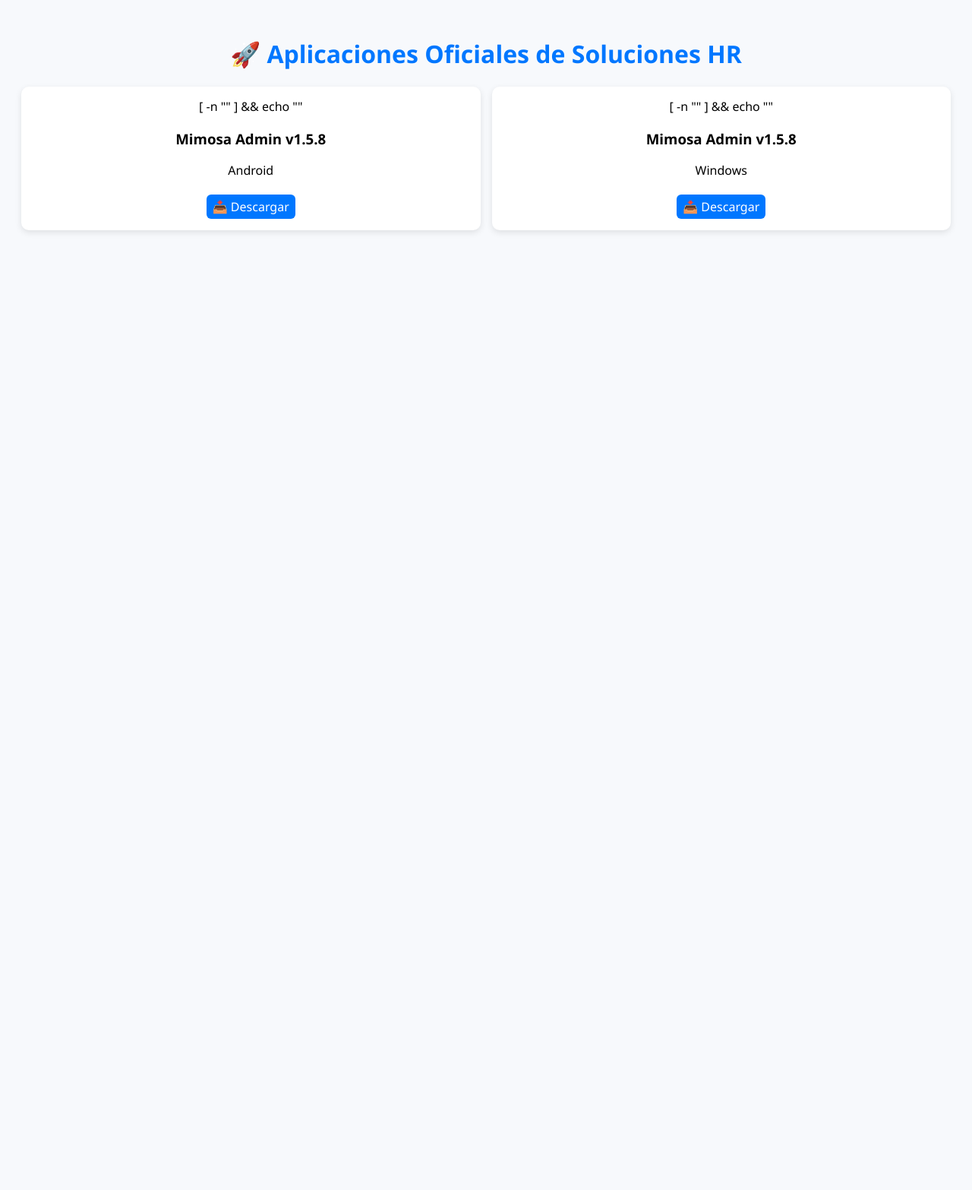
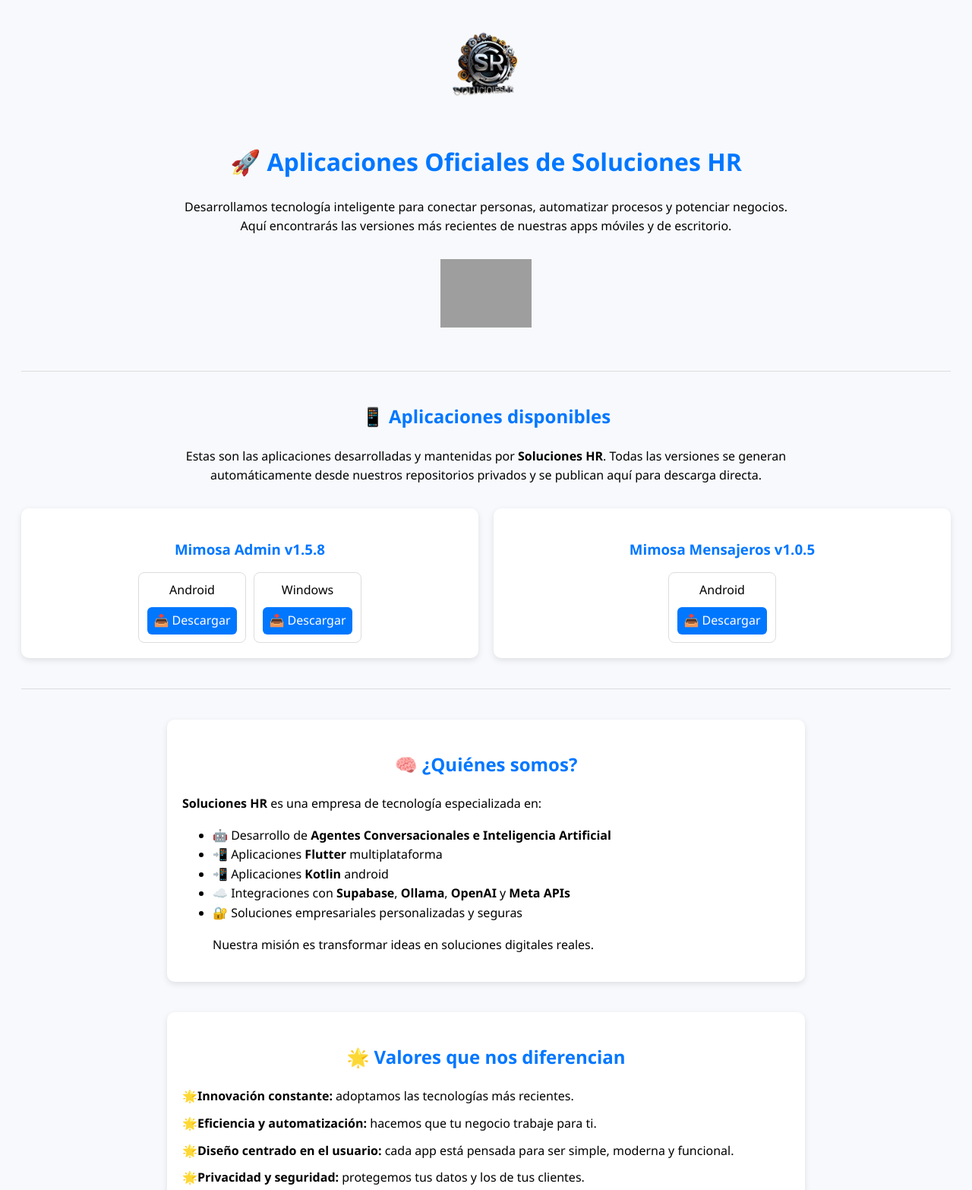
Before and after one commit to SolucionesHR/Aplicaciones_Oficiales, a plain HTML site: page index.html in a window 1280 px wide. Shown: the top 1566 px of the page at 76% size. Before the commit the page ends 800 px from the top, so only its background shows below. Drawn offline with Linux system fonts and the light colour scheme; grey boxes are pictures that could not be loaded.

Commit message:
Update index.html

```diff
--- a/index.html
+++ b/index.html
@@ -5,27 +5,131 @@
   <meta name='viewport' content='width=device-width, initial-scale=1.0'>
   <title>Aplicaciones Oficiales - Soluciones HR</title>
   <style>
-    body { font-family: 'Segoe UI', sans-serif; background: #f7f9fc; padding: 20px; }
-    h1 { color: #0077ff; text-align:center; }
-    .grid { display:grid; grid-template-columns: repeat(auto-fit,minmax(200px,1fr)); gap:15px; margin-top:20px; }
-    .card { background:white; border-radius:10px; padding:15px; box-shadow:0 3px 8px rgba(0,0,0,0.1); text-align:center; }
-    .card img { width:60px; margin-bottom:10px; }
-    .btn { display:inline-block; padding:5px 8px; margin-top:5px; background:#0077ff; color:white; border-radius:6px; text-decoration:none; }
+    body { font-family: 'Segoe UI', sans-serif; background: #f7f9fc; padding: 20px; line-height: 1.6; }
+    h1 { color: #0077ff; text-align: center; }
+    .header { text-align: center; margin-bottom: 30px; }
+    .header img { width: 120px; margin-bottom: 10px; }
+    .description { text-align: center; max-width: 800px; margin: 0 auto 20px; }
+    .contact-badge { display: inline-block; margin: 10px; }
+    .section { margin: 40px 0; }
+    .section h2 { color: #0077ff; text-align: center; }
+    .section h3 { color: #0077ff; text-align: center; margin-bottom: 15px; }
+    .apps-grid { display: grid; grid-template-columns: repeat(auto-fit, minmax(300px, 1fr)); gap: 20px; margin-top: 20px; }
+    .app-card { background: white; border-radius: 10px; padding: 20px; box-shadow: 0 3px 8px rgba(0,0,0,0.1); text-align: center; }
+    .downloads { display: flex; gap: 10px; justify-content: center; flex-wrap: wrap; }
+    .download-item { border: 1px solid #ddd; padding: 10px; border-radius: 8px; text-align: center; width: 120px; }
+    .download-item p { margin: 0 0 10px; }
+    .btn { display: inline-block; padding: 5px 8px; background: #0077ff; color: white; border-radius: 6px; text-decoration: none; }
+    .about, .values, .contact { max-width: 800px; margin: 0 auto; background: white; padding: 20px; border-radius: 10px; box-shadow: 0 3px 8px rgba(0,0,0,0.1); }
+    .values ul { list-style: none; padding: 0; }
+    .values li { margin: 10px 0; padding-left: 20px; position: relative; }
+    .values li:before { content: '🌟'; position: absolute; left: 0; }
+    .contact-links { text-align: center; }
+    .footer { text-align: center; margin-top: 40px; color: #666; font-size: 0.9em; }
+    hr { border: none; border-top: 1px solid #ddd; margin: 30px 0; }
   </style>
 </head>
 <body>
-  <h1>🚀 Aplicaciones Oficiales de Soluciones HR</h1>
-  <div class='grid'>
-<div class='card'>
-            [ -n "" ] && echo "<img src=''>"
-            <h3>Mimosa Admin v1.5.8</h3>
+  <div class='header'>
+    <img src="https://raw.githubusercontent.com/SolucionesHR/Aplicaciones_Oficiales/main/assets/logo_solucioneshr.png" alt="Soluciones HR" width="120" />
+    <h1>🚀 Aplicaciones Oficiales de <strong>Soluciones HR</strong></h1>
+    <p class='description'>
+      Desarrollamos tecnología inteligente para conectar personas, automatizar procesos y potenciar negocios.
+      Aquí encontrarás las versiones más recientes de nuestras apps móviles y de escritorio.
+    </p>
+    <a href="mailto:solucioneshr.soft@gmail.com" class='contact-badge'>
+      <img src="https://img.shields.io/badge/📧%20Contáctanos-solucioneshr.soft@gmail.com-green?style=for-the-badge" alt="Contact Badge">
+    </a>
+  </div>
+
+  <hr>
+
+  <div class='section'>
+    <h2>📱 Aplicaciones disponibles</h2>
+    <p style='text-align: center; max-width: 800px; margin: 0 auto 30px;'>
+      Estas son las aplicaciones desarrolladas y mantenidas por <strong>Soluciones HR</strong>.
+      Todas las versiones se generan automáticamente desde nuestros repositorios privados y se publican aquí para descarga directa.
+    </p>
+
+    <div class='apps-grid'>
+      <div class='app-card'>
+        <h3>Mimosa Admin v1.5.8</h3>
+        <div class='downloads'>
+          <div class='download-item'>
             <p>Android</p>
             <a href='apps/Mimosa_Admin/Android/Mimosa_Admin_Android_1.5.8.zip' class='btn'>📥 Descargar</a>
           </div>
-<div class='card'>
-            [ -n "" ] && echo "<img src=''>"
-            <h3>Mimosa Admin v1.5.8</h3>
+          <div class='download-item'>
             <p>Windows</p>
             <a href='apps/Mimosa_Admin/Windows/Mimosa_Admin_Windows_1.5.8.zip' class='btn'>📥 Descargar</a>
           </div>
-</div></body></html>
+        </div>
+      </div>
+
+      <div class='app-card'>
+        <h3>Mimosa Mensajeros v1.0.5</h3>
+        <div class='downloads'>
+          <div class='download-item'>
+            <p>Android</p>
+            <a href='apps/Mimosa_Mensajeros/Android/Mimosa_Mensajeros_Android_1.0.5.apk' class='btn'>📥 Descargar</a>
+          </div>
+        </div>
+      </div>
+    </div>
+  </div>
+
+  <hr>
+
+  <div class='section'>
+    <div class='about'>
+      <h2>🧠 ¿Quiénes somos?</h2>
+      <p>
+        <strong>Soluciones HR</strong> es una empresa de tecnología especializada en:
+      </p>
+      <ul>
+        <li>🤖 Desarrollo de <strong>Agentes Conversacionales e Inteligencia Artificial</strong></li>
+        <li>📲 Aplicaciones <strong>Flutter</strong> multiplataforma</li>
+        <li>📲 Aplicaciones <strong>Kotlin</strong> android</li>
+        <li>☁️ Integraciones con <strong>Supabase</strong>, <strong>Ollama</strong>, <strong>OpenAI</strong> y <strong>Meta APIs</strong></li>
+        <li>🔐 Soluciones empresariales personalizadas y seguras</li>
+      </ul>
+      <blockquote>
+        Nuestra misión es transformar ideas en soluciones digitales reales.
+      </blockquote>
+    </div>
+  </div>
+
+  <div class='section'>
+    <div class='values'>
+      <h2>🌟 Valores que nos diferencian</h2>
+      <ul>
+        <li><strong>Innovación constante:</strong> adoptamos las tecnologías más recientes.</li>
+        <li><strong>Eficiencia y automatización:</strong> hacemos que tu negocio trabaje para ti.</li>
+        <li><strong>Diseño centrado en el usuario:</strong> cada app está pensada para ser simple, moderna y funcional.</li>
+        <li><strong>Privacidad y seguridad:</strong> protegemos tus datos y los de tus clientes.</li>
+      </ul>
+    </div>
+  </div>
+
+  <div class='section'>
+    <div class='contact'>
+      <h2>💬 Contáctanos</h2>
+      <p>¿Quieres una app personalizada para tu negocio?
+      Estamos listos para ayudarte a llevar tu proyecto al siguiente nivel.</p>
+      <div class='contact-links'>
+        <p>
+          📞 WhatsApp: <a href="https://wa.me/5354500501">+53 54500501</a><br>
+          📧 Correo: <a href="mailto:solucioneshr.soft@gmail.com">solucioneshr.soft@gmail.com</a>
+        </p>
+      </div>
+    </div>
+  </div>
+
+  <div class='footer'>
+    <div align="center">
+      <p>### 💙 <em>Soluciones HR — Tecnología que impulsa tu futuro.</em></p>
+      © 2025 Soluciones HR. Todos los derechos reservados.
+    </div>
+  </div>
+</body>
+</html>
```
